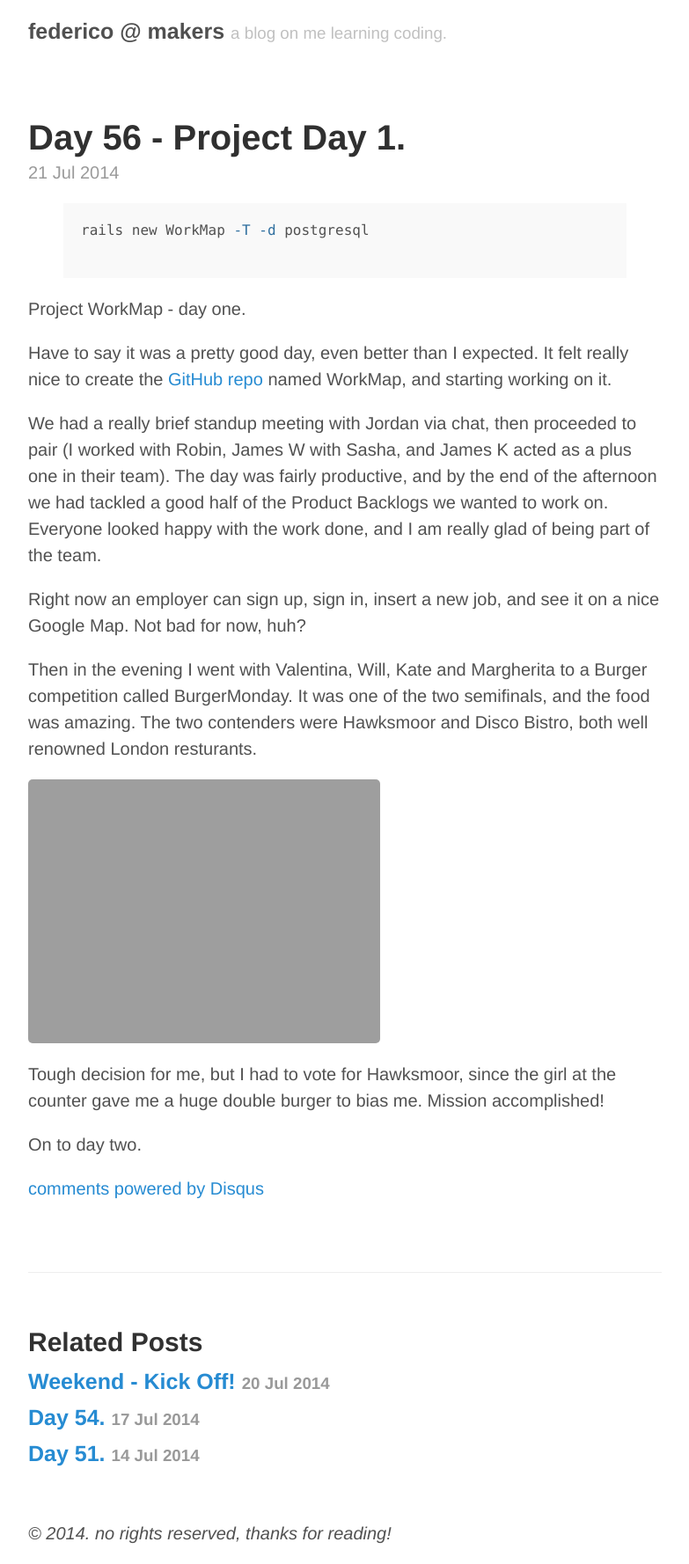
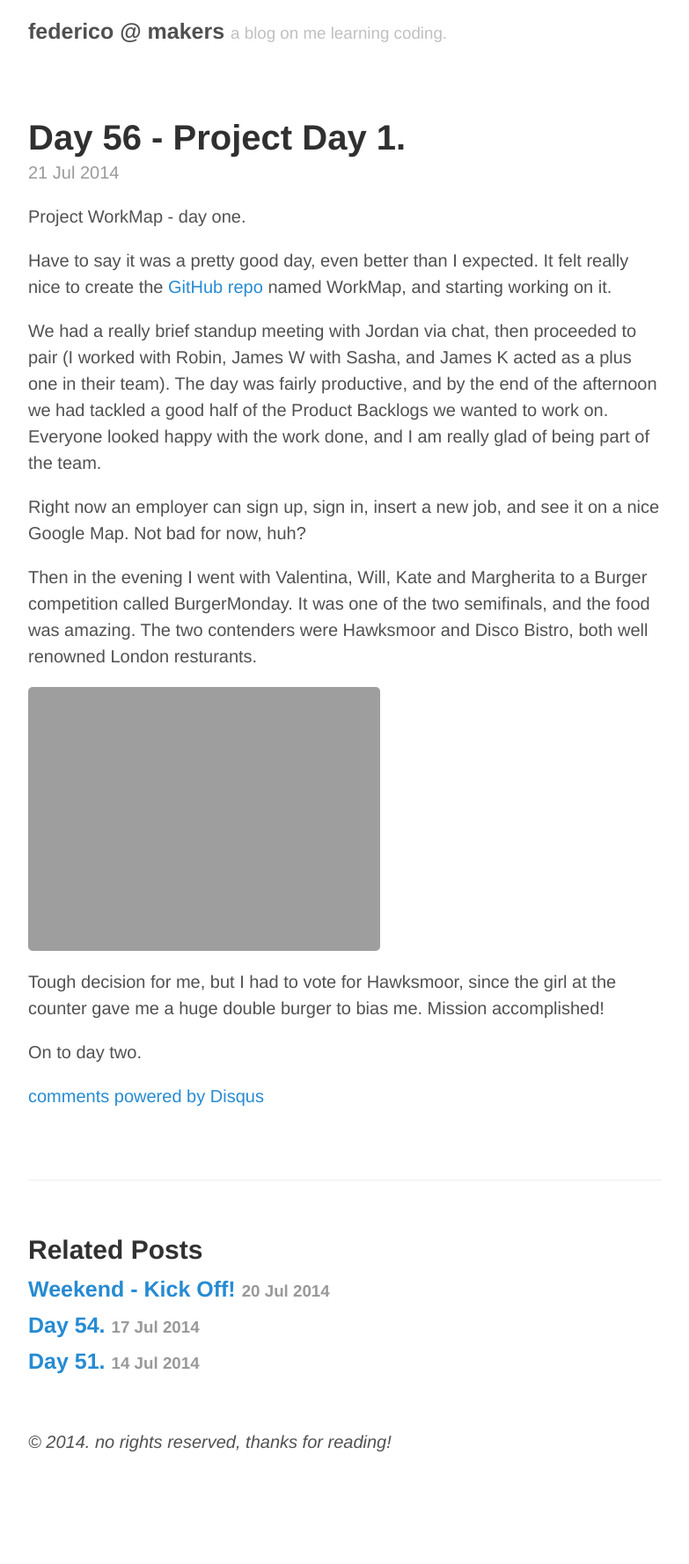
Before and after one commit to federicomaffei/federicomaffei.github.io, a Jekyll site: the page built from _posts/2014-07-21-day-56.md, in a window 1280 px wide. Shown: the whole page at 88% size, without its empty margins (248-1031 px from the left). Built offline with Jekyll 4.4.1, drawn with Linux system fonts in a browser that asks for light colours; Markdown is read by kramdown in place of the engine named in the settings; comment, search, counter and statistics services are not loaded; after the commit the page ends 1674 px from its top, so only the background shows below that.

Commit message:
highlight closing problem solved

```diff
--- a/_posts/2014-07-21-day-56.md
+++ b/_posts/2014-07-21-day-56.md
@@ -3,12 +3,6 @@ layout: post
 title: Day 56 - Project Day 1.
 comments: true
 ---
-
-{% highlight bash %}
-
-rails new WorkMap -T -d postgresql
-
-{% endhighlight %}
 
 Project WorkMap - day one.
 
```
